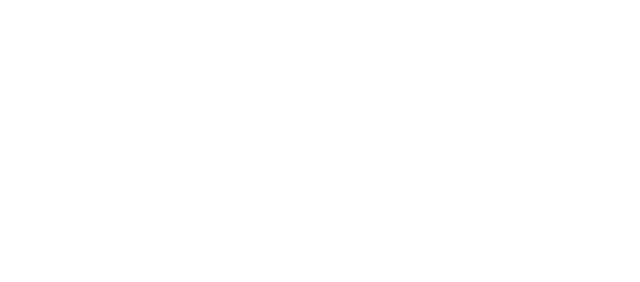
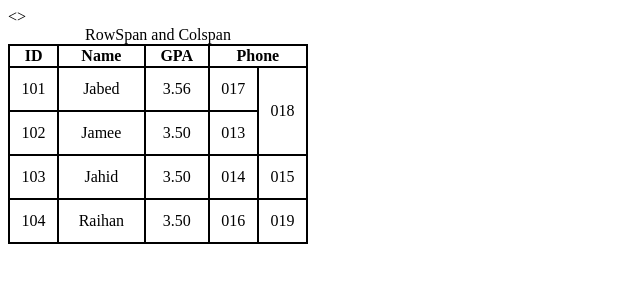
Before and after one commit to JabedHossainJabuu/Practice, a plain HTML site: page table2.html in a window 1280 px wide. Shown: the whole page, without its empty margins (0-640 px from the left). Drawn offline with Linux system fonts and the light colour scheme.

Commit message:
second commit

```diff
--- a/table2.html
+++ b/table2.html
@@ -5,8 +5,59 @@
     <meta http-equiv="X-UA-Compatible" content="IE=edge">
     <meta name="viewport" content="width=device-width, initial-scale=1.0">
     <title>RowSpan & Colspan</title>
+    <style>
+        table {
+            border: 2px solid black;
+            text-align: center;
+            border-collapse: collapse;
+            width: 300px;
+            height: 200px;
+        }
+        th,td{
+            border: 2px solid black;
+        }
+    </style>
 </head>
 <body>
-
+    <table>
+        <caption> RowSpan and Colspan</caption>
+        <thead>
+            <tr>
+            <th>ID</th>
+            <th>Name</th>
+            <th>GPA</th>
+            <th colSpan="2">Phone</th>
+            </tr>
+        </thead>
+        <tbody>
+            <>
+                <td>101</td>
+                <td>Jabed</td>
+                <td>3.56</td>
+                <td>017</td>
+                <td rowspan="2">018</td>
+            </tr>
+            <tr>
+                <td>102</td>
+                <td>Jamee</td>
+                <td>3.50</td>
+                <td>013</td>
+            </tr>
+            <tr>
+                <td>103</td>
+                <td>Jahid</td>
+                <td>3.50</td>
+                <td>014</td>
+                <td>015</td>
+            </tr>
+            <tr>
+                <td>104</td>
+                <td>Raihan</td>
+                <td>3.50</td>
+                <td>016</td>
+                <td>019</td>
+            </tr>
+        </tbody>
+    </table>
 </body>
 </html>
```
